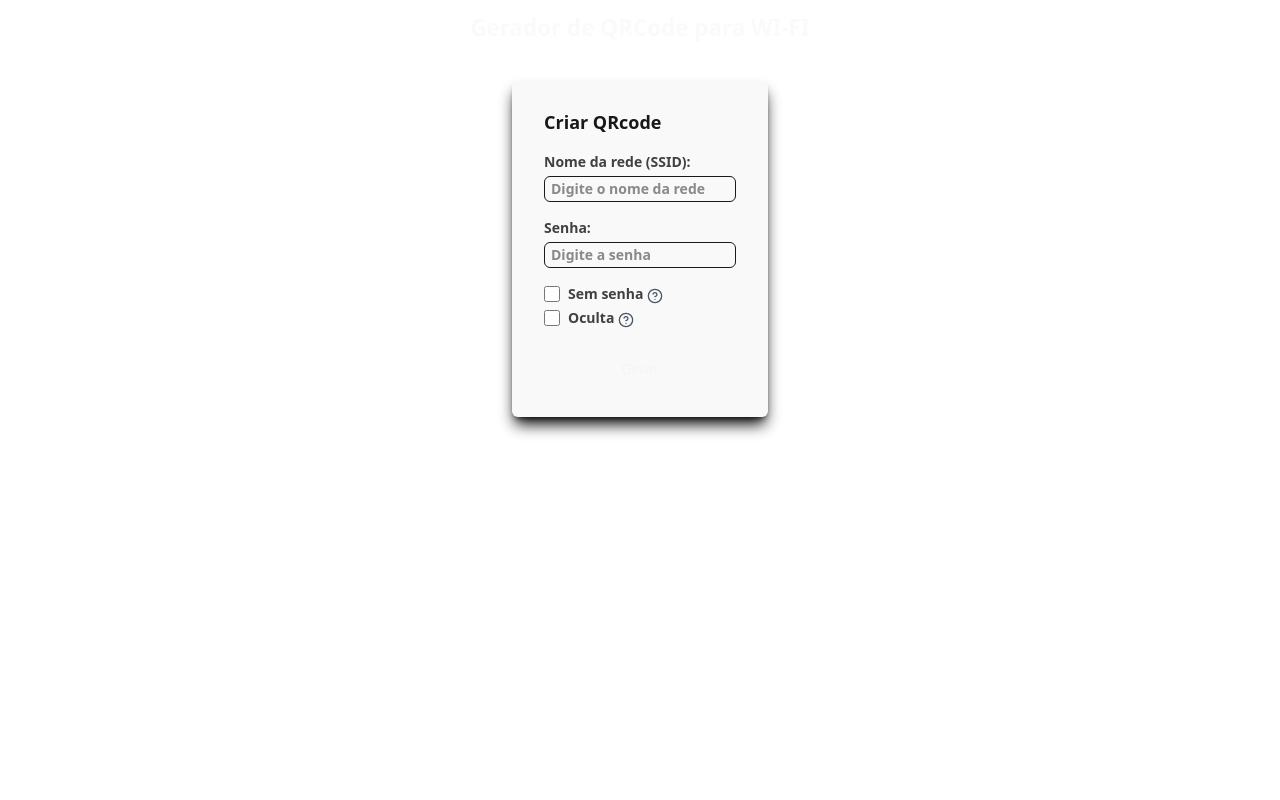
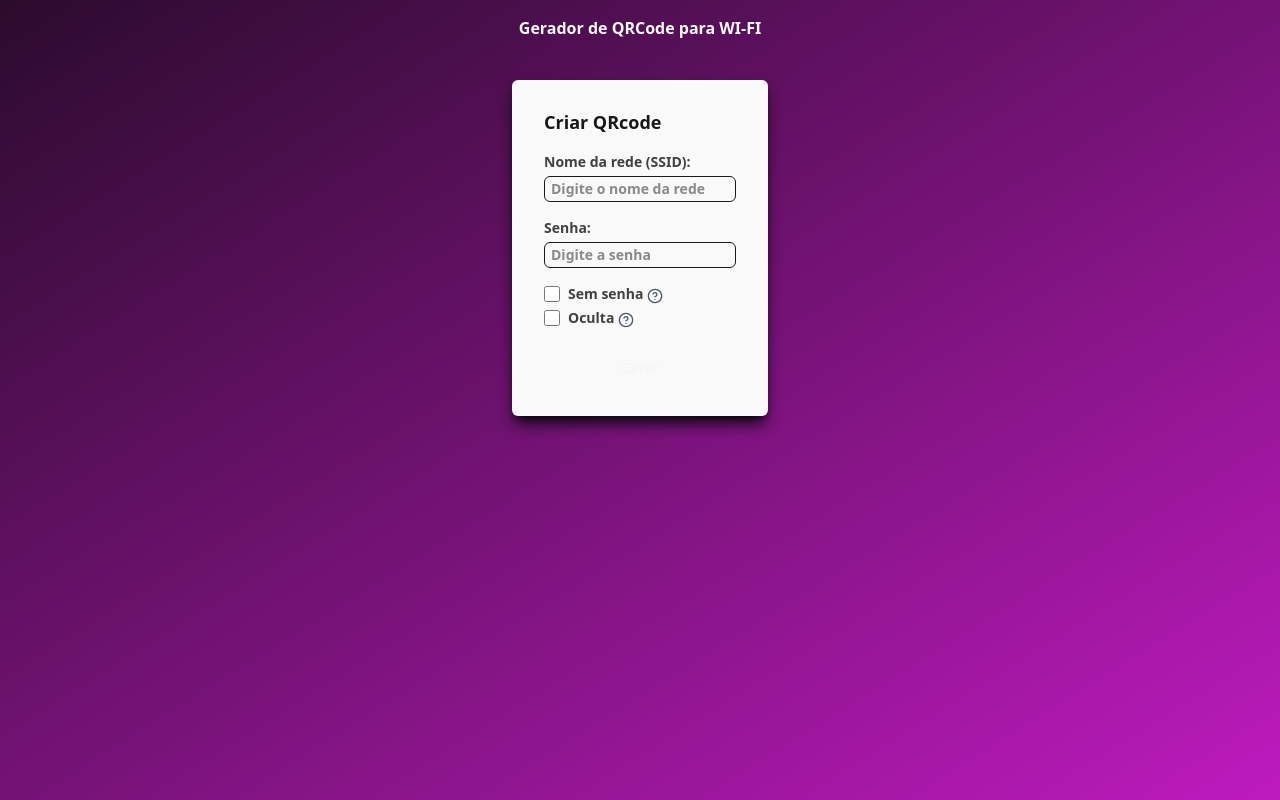
Before and after one commit to CalebeHilles/qrcode-generator, a React (Vite) app: page / in a window 1280 px wide. Built offline with nearby package versions, Linux system fonts and the light colour scheme.

Commit message:
feat: change root background color and remove h1 default styles

```diff
--- a/src/index.css
+++ b/src/index.css
@@ -8,7 +8,7 @@
   font-weight: 600;
   color-scheme: light dark;
   color: rgba(255, 255, 255, 0.87);
-  background-color: #1a1a1a;
+  background: linear-gradient(to bottom right, #2b0b2d, #be1abe);
 
   font-synthesis: none;
   text-rendering: optimizeLegibility;
@@ -32,11 +32,6 @@ form {
 body {
   margin: 0;
   min-height: 100vh;
-}
-
-h1 {
-  font-size: 1.4em;
-  line-height: 1.1;
 }
 
 button {
```
